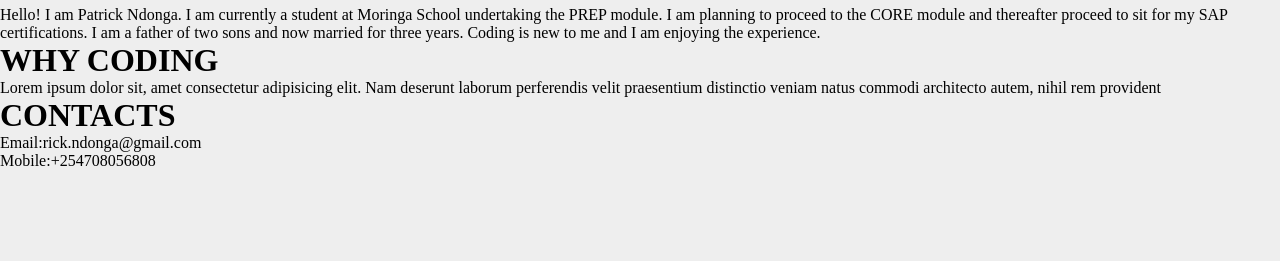
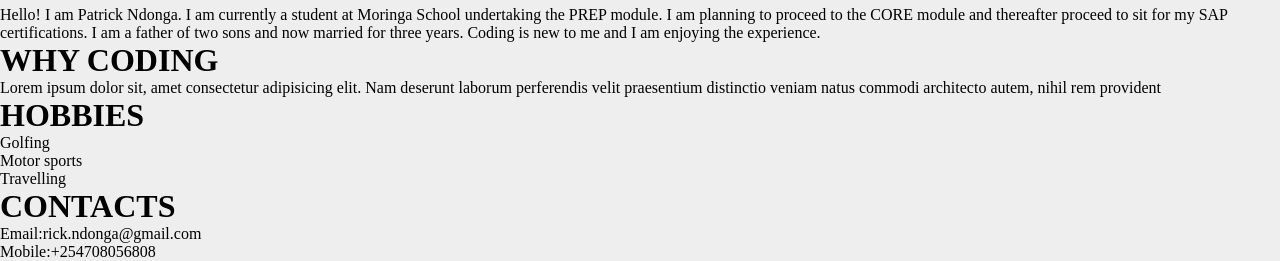
Before and after one commit to patrick-ndonga/portfolio, a plain HTML site: page index.html in a window 1280 px wide. Shown: the part 731-992 px from the top of the page. Before the commit the page ends 901 px from the top, so only its background shows below. Drawn offline with Linux system fonts and the light colour scheme.

Commit message:
Adding hobbies section

```diff
--- a/index.html
+++ b/index.html
@@ -27,6 +27,15 @@
         Lorem ipsum dolor sit, amet consectetur adipisicing elit. Nam deserunt laborum perferendis velit praesentium distinctio veniam natus commodi architecto autem, nihil rem provident
       </p>
     </div>
+
+    <div class="tm-hobbies">
+      <h1>HOBBIES</h1>
+      <ul>
+        <li>Golfing</li>
+        <li>Motor sports</li>
+        <li>Travelling</li>
+      </ul>
+    </div>
     <h1>CONTACTS</h1>
     <p>Email:rick.ndonga@gmail.com</p>
     <p>Mobile:+254708056808</p>
```
